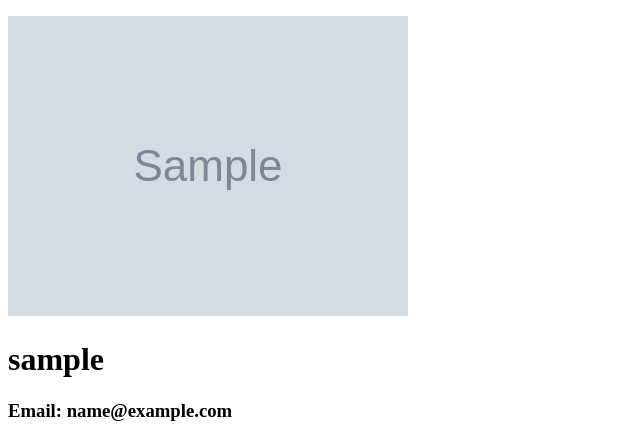
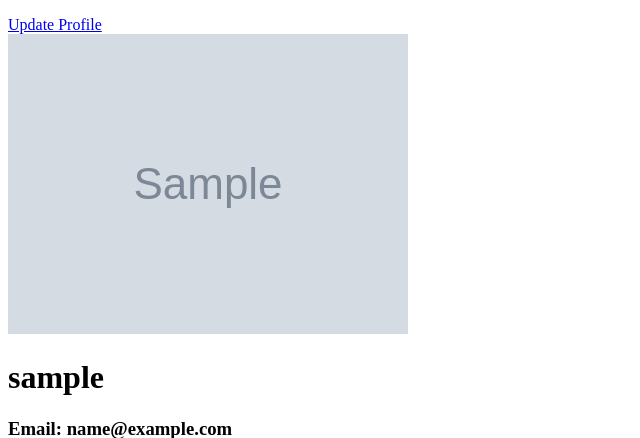
Before and after one commit to ZahraAlaali/Jo3aan, a Django app: page /profile/ in a window 1280 px wide. Shown: the part 89-527 px from the top of the page, without its empty margins (0-640 px from the left). Run offline with Django 5.2, Linux system fonts and the light colour scheme; a user stored in the database is signed in; tables that the repository leaves empty hold one stand-in row (values such as "Sample post"); grey boxes marked "Sample" are stand-in pictures.

Commit message:
update profile form view

```diff
--- a/main_app/templates/users/profile.html
+++ b/main_app/templates/users/profile.html
@@ -1,5 +1,8 @@
 {% extends "base.html" %}{% block content %}
 <div class="row my-3 p-3">
+  <div class="col s6">
+    <a href="{% url 'profile_update' user.id profile.id %}">Update Profile</a>
+  </div>
   {% load static %}
   <img src="{% static profile.profileImage|cut:'main_app/static/' %}" alt="" />
   <h1>{{user.username}}</h1>
--- a/main_app/urls.py
+++ b/main_app/urls.py
@@ -16,4 +16,9 @@ urlpatterns = [
     # profile
     path("profile/", views.profile, name="profile"),
     path("profile/create/", views.ProfileCreate.as_view(), name="craete_profile"),
+    path(
+        "profile/update/<int:user_id>/<int:profile_id>/",
+        views.profile_user_update,
+        name="profile_update",
+    ),
 ]
--- a/main_app/views.py
+++ b/main_app/views.py
@@ -1,4 +1,4 @@
-from django.shortcuts import render, redirect
+from django.shortcuts import render, redirect, get_object_or_404
 from .models import Profile
 from django.views.generic.edit import CreateView, UpdateView, DeleteView
 from django.views.generic import ListView, DetailView
@@ -6,8 +6,8 @@ from django.contrib.auth.forms import UserCreationForm
 from django.contrib.auth import login
 from django.contrib.auth.decorators import login_required
 from django.contrib.auth.mixins import LoginRequiredMixin
-from .models import Restaurant
-from .forms import CustomUserCreationForm
+from .models import Restaurant, User, Profile
+from .forms import CustomUserCreationForm, UpdateProfileForm, UpdateUserForm
 
 # Create your views here.
 
@@ -41,6 +41,8 @@ class RestaurantCreate(CreateView):
     model = Restaurant
     fields = "__all__"
     success_url = "/"
+
+
 @login_required
 def profile(request):
     profile = Profile.objects.get(user_id=request.user.id)
@@ -57,6 +59,25 @@ class ProfileCreate(LoginRequiredMixin, CreateView):
         return super().form_valid(form)
 
 
-class ProfileUpdate(LoginRequiredMixin, UpdateView):
-    model = Profile
-    fields = ["phone", "role", "profileImage"]
+@login_required
+def profile_user_update(request, user_id, profile_id):
+    user = get_object_or_404(User, pk=user_id)
+    profile = get_object_or_404(Profile, pk=profile_id)
+
+    if request.method == "POST":
+        profile_form = UpdateProfileForm(request.POST, request.FILES, instance=profile)
+        user_form = UpdateUserForm(request.POST, instance=user)
+
+        if profile_form.is_valid() and user_form.is_valid():
+            profile_data = profile_form.save()
+            user_data = user_form.save()
+            return redirect("/profile")
+    else:
+        profile_form = UpdateProfileForm(instance=profile)
+        user_form = UpdateUserForm(instance=user)
+
+    return render(
+        request,
+        "users/profile_user_update.html",
+        {"profile_form": profile_form, "user_form": user_form},
+    )
```
Also changed, not shown: main_app/templates/users/profile_user_update.html (added, +13 -0 lines), README.md, main_app/static/uploads/profile_images/capsule_616x353.jpg (added), main_app/static/uploads/profile_images/capsule_616x353_1.jpg (added).
